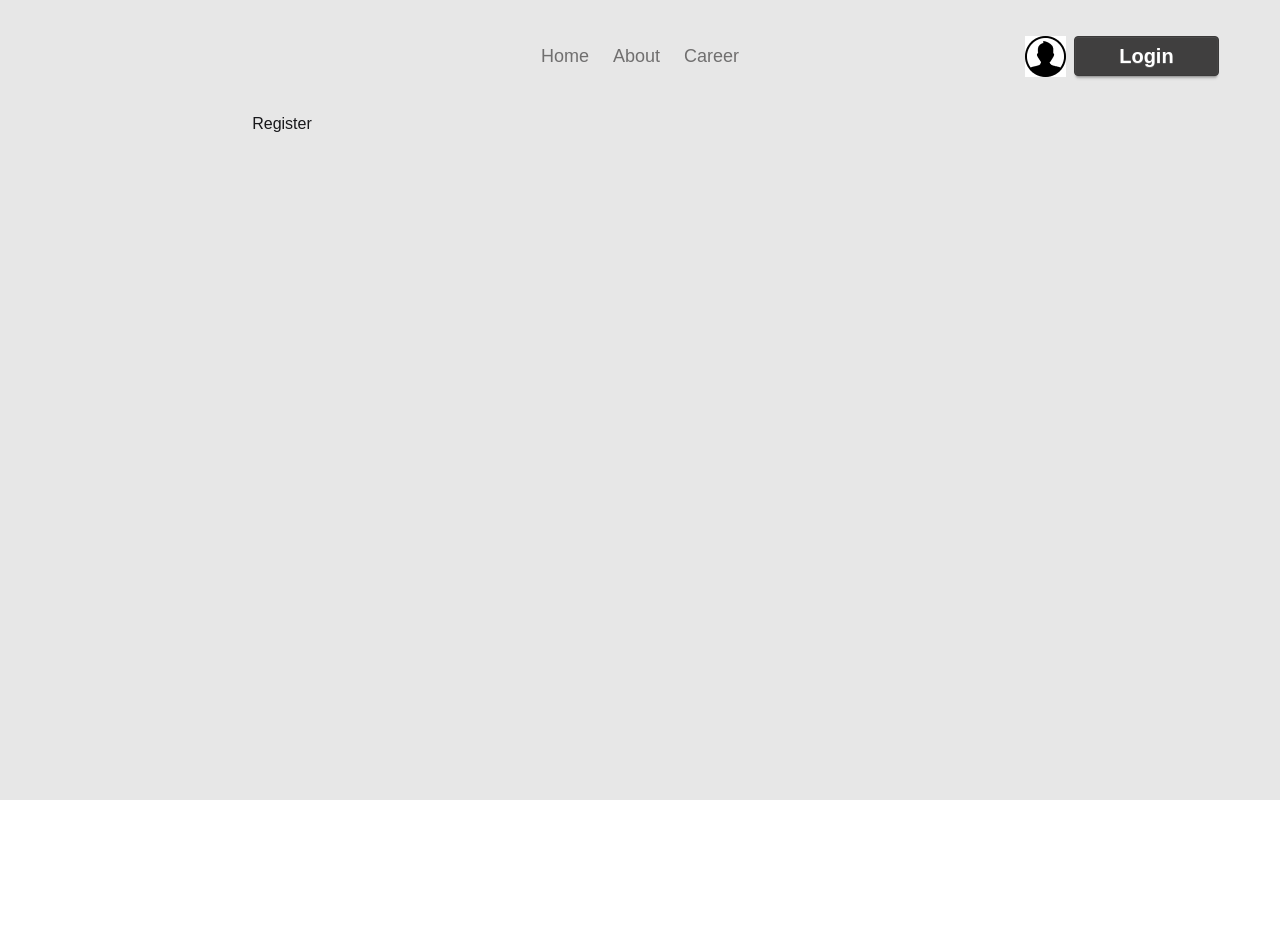
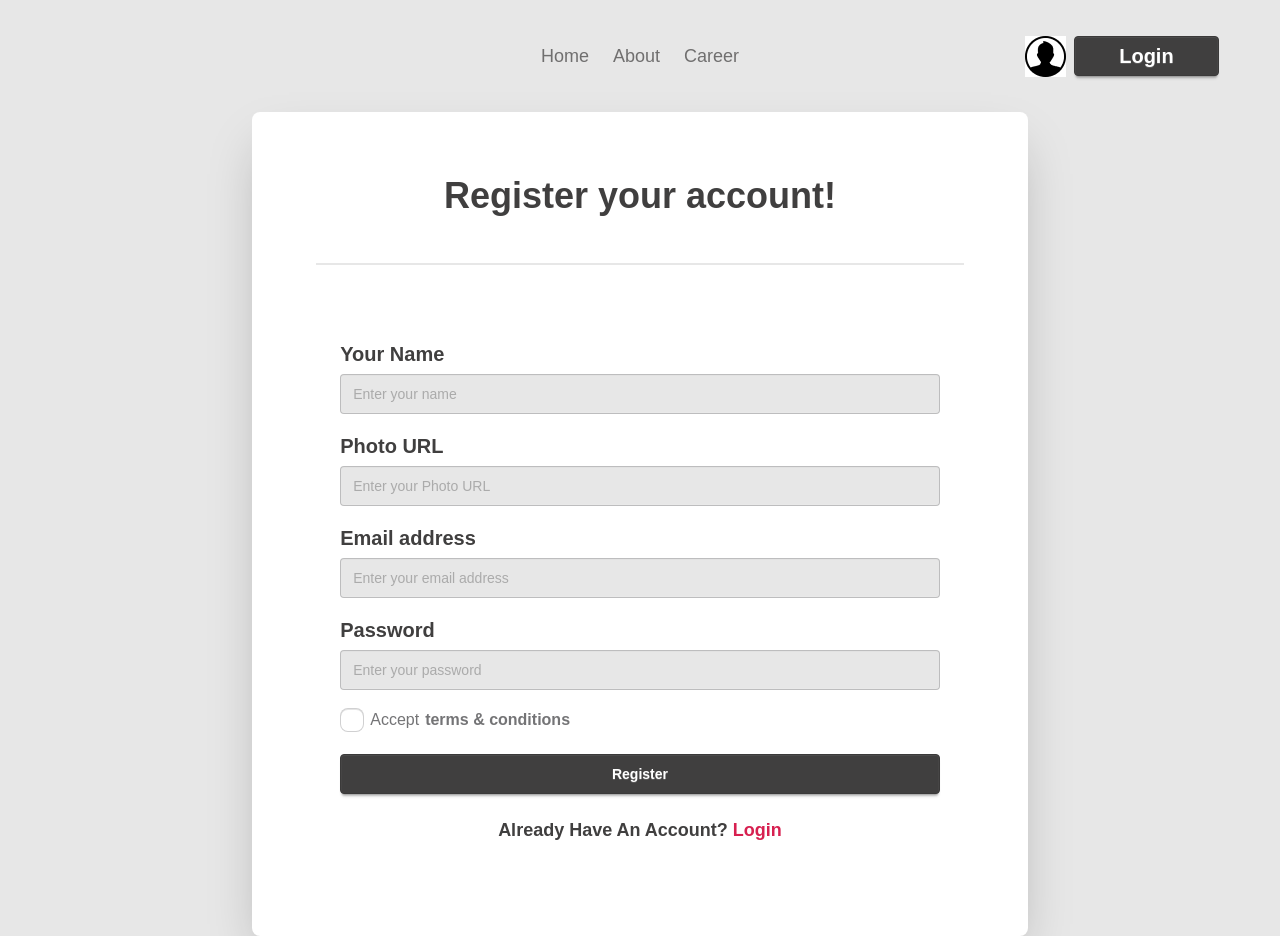
Before and after one commit to Shashuvo/Dragon-News, a React (Vite) app: page /auth/register in a window 1280 px wide. Before the commit the page ends 800 px from the top, so only its background shows below. Built offline with nearby package versions, Linux system fonts and the light colour scheme.

Commit message:
Register Page Added

```diff
--- a/src/pages/AuthPages/Login.jsx
+++ b/src/pages/AuthPages/Login.jsx
@@ -4,7 +4,7 @@ import { Link } from 'react-router';
 const Login = () => {
     return (
         <div className='flex justify-center min-h-screen items-center'>
-            <div className='card bg-base-100 w-10/12 md:w-full shrink-0 p-8 md:p-16 shadow-2xl'>
+            <div className='card bg-base-100 w-11/12 md:w-full shrink-0 p-8 md:p-16 shadow-2xl'>
                 <h1 className='text-2xl md:text-4xl font-semibold text-center text-primary'>Login Your Account!</h1>
                 <div className="divider my-6 md:my-10"></div>
                 <div className='card-body'>
--- a/src/pages/AuthPages/Register.jsx
+++ b/src/pages/AuthPages/Register.jsx
@@ -1,9 +1,32 @@
 import React from 'react';
+import { Link } from 'react-router';
 
 const Register = () => {
     return (
-        <div>
-            <h1>Register</h1>
+        <div className='flex justify-center min-h-screen items-center'>
+            <div className='card bg-base-100 w-11/12 md:w-full shrink-0 p-8 md:p-16 shadow-2xl'>
+                <h1 className='text-2xl md:text-4xl font-semibold text-center text-primary'>Register your account!</h1>
+                <div className="divider my-6 md:my-10"></div>
+                <div className='card-body'>
+                    <form className='fieldset'>
+                        <label className="label font-bold text-lg md:text-xl text-primary">Your Name</label>
+                        <input type="text" className="input w-full mb-3 text-secondary bg-base-300" placeholder="Enter your name" />
+                        <label className="label font-bold text-lg md:text-xl text-primary">Photo URL</label>
+                        <input type="url" className="input w-full mb-3 text-secondary bg-base-300" placeholder="Enter your Photo URL" />
+                        <label className="label font-bold text-lg md:text-xl text-primary">Email address</label>
+                        <input type="email" className="input w-full mb-3 text-secondary bg-base-300" placeholder="Enter your email address" />
+                        <label className="label font-bold text-lg md:text-xl text-primary">Password</label>
+                        <input type="password" className="input w-full mb-3 text-secondary bg-base-300" placeholder="Enter your password" />
+                        <label className='label text-xs md:text-[16px]'>
+                            <input type="checkbox" name="terms" className="checkbox" />Accept <span className='font-semibold'>terms & conditions</span>
+                        </label>
+                        <button className="btn btn-primary text-white my-4">Register</button>
+                        <p className='text-center font-bold text-md md:text-lg text-primary'>Already Have An Account?
+                            <Link to="/auth/login" className='text-base-200 hover:underline'> Login</Link></p>
+                    </form>
+                </div>
+
+            </div>
         </div>
     );
 };
```
